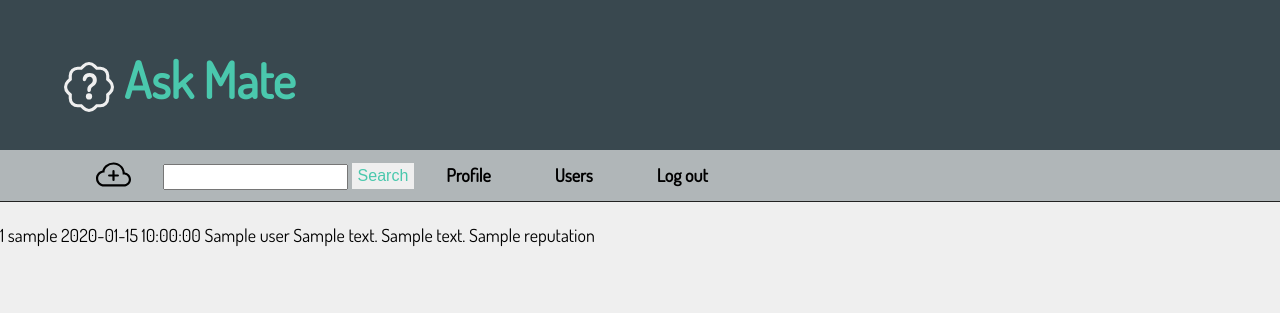
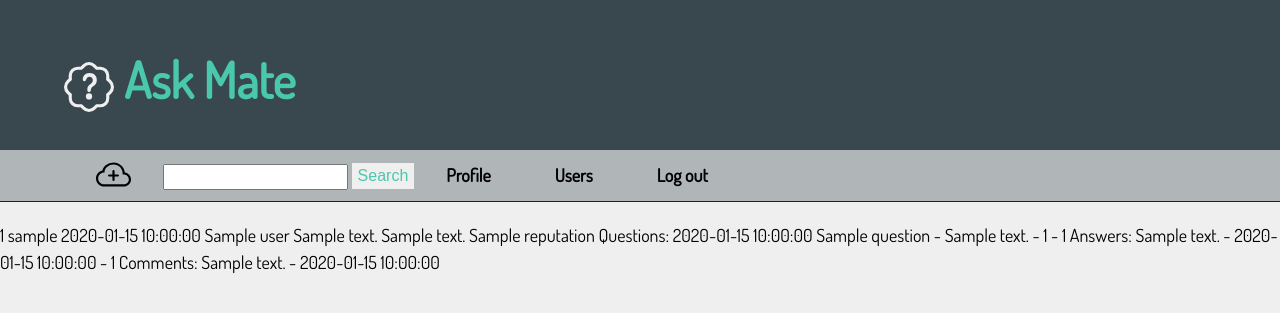
Before and after one commit to CodecoolGlobal/ask-mate-3-python-traumcode, a Flask app: page /user/1 in a window 1280 px wide. Shown: the top 313 px of the page. Run offline with Flask 2, Linux system fonts and the light colour scheme; the visitor is signed in with stand-in values (Sample User, id 1); a database or web service that is not in the repository returns one stand-in record (values such as "Sample title"); some libraries are stand-ins or nearby versions.

Commit message:
Added questions/answers/comments to the user's profile page

```diff
--- a/database_users_manager.py
+++ b/database_users_manager.py
@@ -60,6 +60,36 @@ def get_all_users_details(cursor: RealDictCursor) -> list:
 
 
 @database_common.connection_handler
+def get_all_user_questions(cursor: RealDictCursor, user_id) -> list:
+    query = f"""
+    SELECT title, message, submission_time, view_number, vote_number FROM question
+    WHERE user_id = {user_id}"""
+
+    cursor.execute(query)
+    return cursor.fetchall()
+
+
+@database_common.connection_handler
+def get_all_user_answers(cursor: RealDictCursor, user_id) -> list:
+    query = f"""
+    SELECT message, submission_time, vote_number FROM answer
+    WHERE user_id = {user_id}"""
+
+    cursor.execute(query)
+    return cursor.fetchall()
+
+
+@database_common.connection_handler
+def get_all_user_comments(cursor: RealDictCursor, user_id) -> list:
+    query = f"""
+    SELECT message, submission_time FROM comment
+    WHERE user_id = {user_id}"""
+
+    cursor.execute(query)
+    return cursor.fetchall()
+
+
+@database_common.connection_handler
 def get_user_id_by_question_id(cursor: RealDictCursor, question_id):
     query = f"""
     SELECT user_id FROM question
--- a/server.py
+++ b/server.py
@@ -64,7 +64,14 @@ def show_users():
 @login_required
 def show_profile(user_id):
     show_details = database_users_manager.get_user_details_by_user_id(user_id)
-    return render_template('show-profile.html', user_id=user_id, show_details=show_details)
+    questions = database_users_manager.get_all_user_questions(user_id)
+    answers = database_users_manager.get_all_user_answers(user_id)
+    comments = database_users_manager.get_all_user_comments(user_id)
+    return render_template('show-profile.html', user_id=user_id,
+                           show_details=show_details,
+                           questions=questions,
+                           answers=answers,
+                           comments=comments)
 
 
 @app.route("/registration")
--- a/templates/show-profile.html
+++ b/templates/show-profile.html
@@ -15,5 +15,18 @@
         {{ details.comments }}
         {{ details.reputation }}
     {% endfor %}
+    Questions:
+    {% for question in questions %}
+        {{ question.submission_time }}
+        {{ question.title }} - {{ question.message }} - {{ question.vote_number }} - {{ question.view_number }}
+    {% endfor %}
+    Answers:
+    {% for answer in answers %}
+        {{ answer.message }} - {{ answer.submission_time }} - {{ answer.vote_number }}
+    {% endfor %}
+    Comments:
+    {% for comment in comments %}
+        {{ comment.message }} - {{ comment.submission_time }}
+    {% endfor %}
 
 {% endblock %}
```
